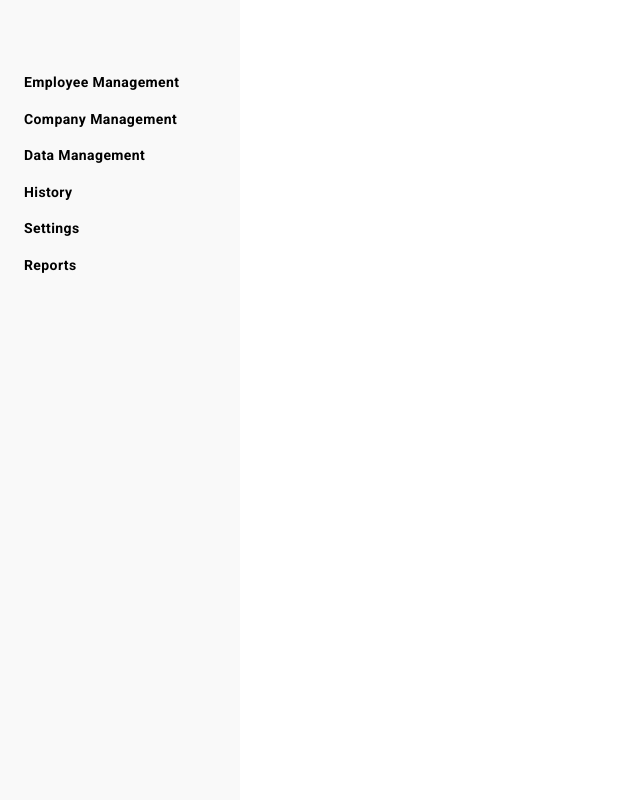
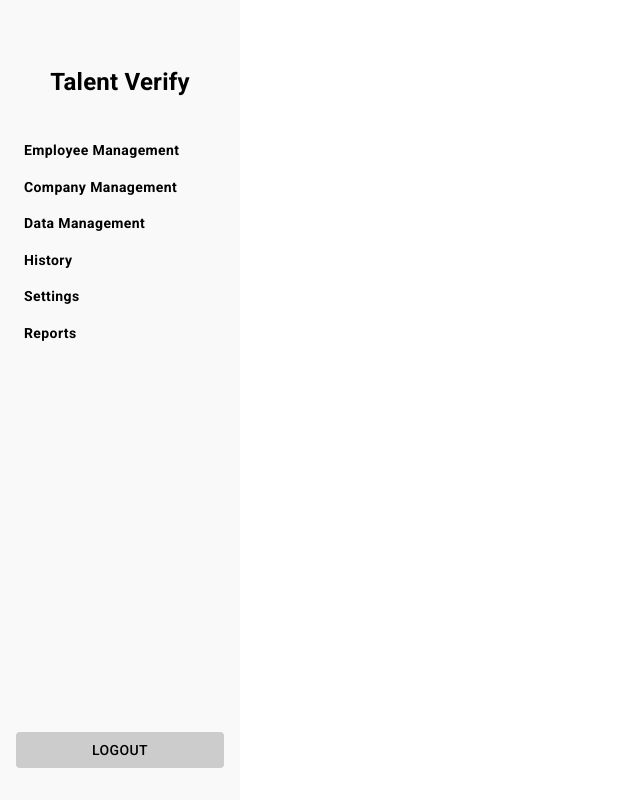
Before and after one commit to Tauya2003/talent-verify-frontend, a React (Vite) app: page / in a window 1280 px wide. Shown: the whole page, without its empty margins (0-640 px from the left). Built offline with nearby package versions, Linux system fonts and the light colour scheme.

Commit message:
Update Sidebar

```diff
--- a/src/components/Sidebar.jsx
+++ b/src/components/Sidebar.jsx
@@ -1,4 +1,4 @@
-import { Box, Button, Collapse, Stack } from "@mui/material";
+import { Box, Button, Collapse, Stack, Typography } from "@mui/material";
 import React, { useState } from "react";
 import CollapsibleMenu from "./CollapsibleMenu";
 import { menuItems } from "../utils/constants";
@@ -9,6 +9,12 @@ const Sidebar = () => {
   const updateMenuState = (index) => {
     setMenus((prevMenus) => {
       const updatedMenus = [...prevMenus];
+      let currentmenu = updatedMenus[index];
+      updatedMenus.forEach((menu) => {
+        if (menu !== currentmenu) {
+          menu.isOpen = false;
+        }
+      });
       updatedMenus[index].isOpen = !prevMenus[index].isOpen;
       return updatedMenus;
     });
@@ -21,8 +27,24 @@ const Sidebar = () => {
         height: "100vh",
         bgcolor: "#f9f9f9",
         p: "4rem 1rem 2rem 1rem",
+        display: "flex",
+        flexDirection: "column",
+        justifyContent: "space-between",
+        position: "fixed",
       }}
     >
+      <span>
+        <Typography
+          sx={{
+            fontSize: "1.5rem",
+            fontWeight: "bold",
+            mb: "2rem",
+            textAlign: "center",
+          }}
+        >
+          Talent Verify
+        </Typography>
+
         <Stack sx={{ width: "100%" }}>
           {menus.map((item, index) => (
             <CollapsibleMenu
@@ -33,6 +55,21 @@ const Sidebar = () => {
             />
           ))}
         </Stack>
+      </span>
+
+      <Button
+        sx={{
+          width: "100%",
+          color: "#000",
+          bgcolor: "#ccc",
+
+          "&:hover": {
+            bgcolor: "#ddd",
+          },
+        }}
+      >
+        Logout
+      </Button>
     </Box>
   );
 };
```
Lines whose indentation alone changed are shown as unchanged.
